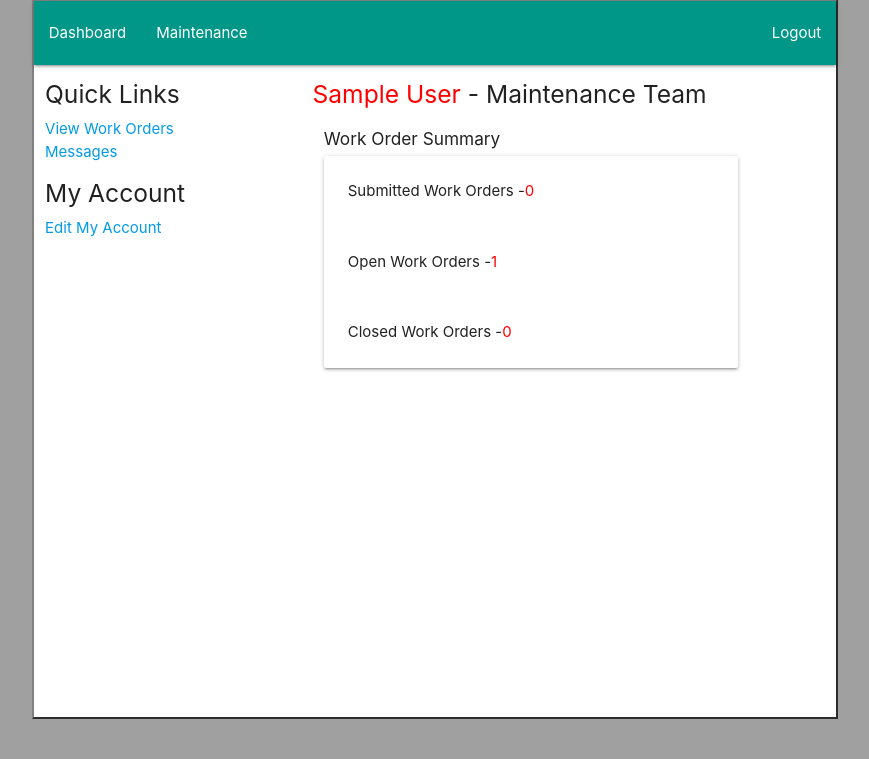
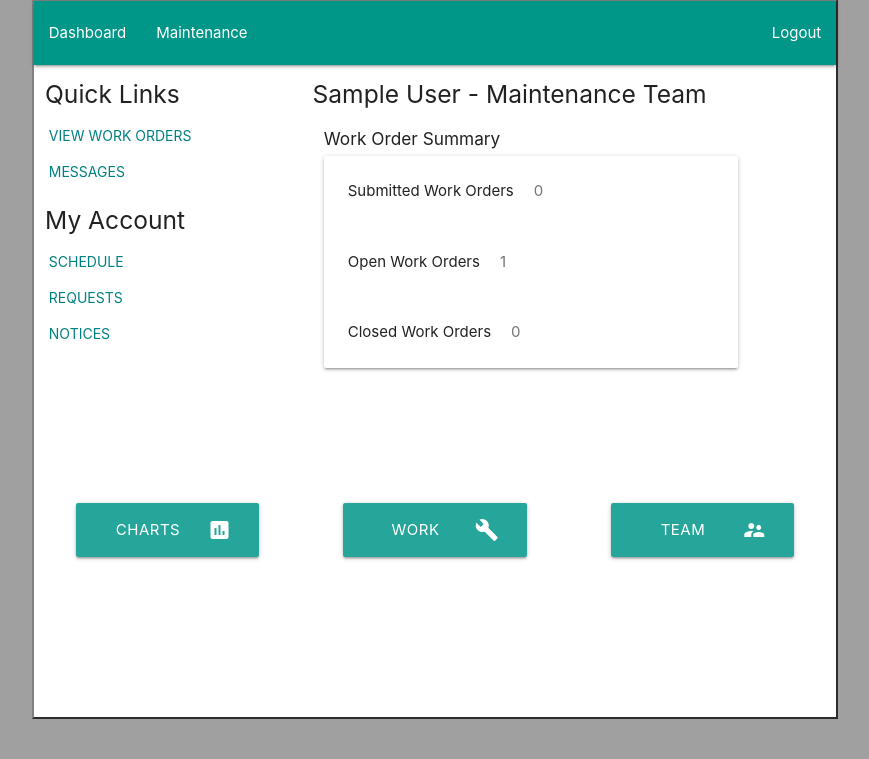
Before and after one commit to AndrewDimes/My-Maintenance, a Django app: page /index/ in a window 1280 px wide. Shown: the part 41-800 px from the top of the page, without its empty margins (205-1074 px from the left). Run offline with Django 3.2, Linux system fonts and the light colour scheme; a user stored in the database is signed in; tables that the repository leaves empty hold one stand-in row (values such as "Sample post").

Commit message:
update design, add buttons to dash

```diff
--- a/mymaintenance_app/templates/index.html
+++ b/mymaintenance_app/templates/index.html
@@ -7,14 +7,16 @@
 <div class="row">
     <div class="col s4">
         <h5>Quick Links</h5>
-        <a href="{% url 'maintenance' %}">View Work Orders</a><br>
-        <a href="">Messages</a><br>
+        <a  style="margin-left:-5%; color:teal;" class="waves-effect waves-teal btn-flat" href="{% url 'maintenance' %}">View Work Orders</a><br>
+        <a  style="margin-left:-5%; color:teal;" class="waves-effect waves-teal btn-flat" href="">Messages</a><br>
         <h5>My Account</h5>
-        <a href="{% url 'profile_update' profile.id%}">Edit My Account</a><br>
+        <a  style="margin-left:-5%; color:teal;" class="waves-effect waves-teal btn-flat" href="">Schedule</a><br>
+        <a  style="margin-left:-5%; color:teal;" class="waves-effect waves-teal btn-flat" href="">Requests</a><br>
+        <a  style="margin-left:-5%; color:teal;" class="waves-effect waves-teal btn-flat" href="">Notices</a><br>
     </div>
     <div class="col s8">
 
-        <h5><span style="color:red;">{{profile.full_name}}</span> - Maintenance Team</h5>
+        <h5><span>{{profile.full_name}}</span> - Maintenance Team</h5>
         <div class="col s12 m7">
             <h6 class="header"> Work Order Summary </h6>
             <div style="width:150%;" class="card">
@@ -22,17 +24,17 @@
               </div>
               <div class="card-stacked">
                 <div class="card-content">
-                  <p >Submitted Work Orders -  <span style="color:red;"> {{all_sub_work}}</span></p>
+                  <p >Submitted Work Orders  <span style="text-align:left" class="badge"> {{all_sub_work}}</span></p>
                 </div>
               </div>
               <div class="card-stacked">
                 <div class="card-content">
-                  <p>Open Work Orders -   <span style="color:red;"> {{all_open_work}}</span></p>
+                  <p>Open Work Orders   <span style="text-align:left" class="badge"> {{all_open_work}}</span></p>
                 </div>
               </div>
               <div class="card-stacked">
                 <div class="card-content">
-                  <p >Closed Work Orders -   <span style="color:red;"> {{all_closed_work}}</span></p>
+                  <p >Closed Work Orders   <span style="text-align:left" class="badge"> {{all_closed_work}}</span></p>
                 </div>
 
               </div>
@@ -41,18 +43,31 @@
 
     </div>
   </div>
+  <div style="text-align: center; margin-top:15%;" class="row">
+
+    <div class="col s4">
+      <a style="width:75%;" class="waves-effect waves-light btn-large"><i class="material-icons right">assessment</i>Charts</a>
+    </div>
+    <div class="col s4">
+      <a style="width:75%;" class="waves-effect waves-light btn-large"><i class="material-icons right">build</i>Work</a>
+    </div>
+    <div class="col s4">
+      <a style="width:75%;" class="waves-effect waves-light btn-large"><i class="material-icons right">supervisor_account</i>Team</a>
+    </div>
+
+  </div>
 {%else%}
 <div class="row">
     <div class="col s4">
         <h5>Quick Links</h5>
-        <a href="{% url 'maintenance' %}">View Work Orders</a><br>
-        <a href="{% url 'workorder_create' %}">Submit Work Order</a><br>
+        <a style="margin-left:-5%; color:teal;" class="waves-effect waves-teal btn-flat" href="{% url 'maintenance' %}">View Work Orders</a><br>
+        <a style="margin-left:-5%; color:teal;" class="waves-effect waves-teal btn-flat" href="{% url 'workorder_create' %}">Submit Work Order</a><br>
         <h5>My Account</h5>
-        <a href="{% url 'profile_update' profile.id%}">Edit My Account</a><br>
+        <a style="margin-left:-5%; color:teal;" class="waves-effect waves-teal btn-flat" href="{% url 'profile_update' profile.id%}">Edit My Account</a><br>
     </div>
     <div class="col s8">
 
-        <h5>Hello, <span style="color:red;">{{profile.full_name}}</span></h5>
+        <h5>Hello, <span >{{profile.full_name}}</span></h5>
         <div class="col s12 m7">
             <h6 class="header"> Apt: {{profile.apartment}} </h6>
             <div style="width:150%;" class="card">
@@ -60,23 +75,36 @@
               </div>
               <div class="card-stacked">
                 <div class="card-content">
-                  <p >Submitted Work Orders -  <span style="color:red;"> {{sub_work}}</span></p>
+                  <p  >Submitted Work Orders   <span style="text-align:left" class="badge"> {{sub_work}}</span></p>
                 </div>
               </div>
               <div class="card-stacked">
                 <div class="card-content">
-                  <p>Open Work Orders -   <span style="color:red;"> {{open_work}}</span></p>
+                  <p>Open Work Orders         <span style="text-align:left" class="badge"> {{open_work}}</span></p>
                 </div>
               </div>
               <div class="card-stacked">
                 <div class="card-content">
-                  <p >Closed Work Orders -   <span style="color:red;"> {{closed_work}}</span></p>
+                  <p >Closed Work Orders    <span style="text-align:left" class="badge"> {{closed_work}}</span></p>
                 </div>
 
               </div>
             </div>
           </div>
     </div>
+  </div>
+  <div style="text-align: center; margin-top:15%;" class="row">
+
+    <div class="col s4">
+      <a style="width:75%;" class="waves-effect waves-light btn-large"><i class="material-icons right">email</i>Contact</a>
+    </div>
+    <div class="col s4">
+      <a style="width:75%;" class="waves-effect waves-light btn-large"><i class="material-icons right">live_help</i>Help</a>
+    </div>
+    <div class="col s4">
+      <a style="width:75%;" class="waves-effect waves-light btn-large"><i class="material-icons right">account_circle</i>Profile</a>
+    </div>
+
   </div>
   {%endif%}
 
--- a/mymaintenance_app/templates/maintenance.html
+++ b/mymaintenance_app/templates/maintenance.html
@@ -26,7 +26,7 @@
   <tbody>
   {% for work in work %}
    <tr>
-    <td><a href="{%url 'work_order_details' work.id %}">{{work.title}}</a></td>
+    <td><a class="waves-effect waves-teal btn-flat" href="{%url 'work_order_details' work.id %}"><u>{{work.title}}</u></a></td>
     <td>{{work.description}}</td>
     <td>{{work.get_status_display}}</td>
  </tr>
@@ -76,7 +76,7 @@
   <tbody>
   {% for work in work_resident %}
    <tr>
-    <td><a href="{%url 'work_order_details' work.id %}">{{work.title}}</a></td>
+    <td><a class="waves-effect waves-teal btn-flat" href="{%url 'work_order_details' work.id %}"><u>{{work.title}}</u></a></td>
     <td>{{work.description}}</td>
     <td>{{work.get_status_display}}</td>
  </tr>
--- a/mymaintenance_app/templates/registration/login.html
+++ b/mymaintenance_app/templates/registration/login.html
@@ -21,8 +21,8 @@
   <div style="margin-bottom: -5%;"class="row">
     <div style="width:100%;" class="col s12 m5">
       <div class="card-panel teal">
-        <span class="white-text">For testing purposes:<br> Resident Account<br> Username: <b>Tester</b> Password: <b>Ii@pass31</b><br>
-          Maintenance Account<br> Username: <b>Maintenance</b> Password: <b>Li@pass31</b></span>
+        <span class="black-text">For testing purposes.<br> Resident Account:<br> Username: <b>Tester</b> Password: <b>Ii@pass31</b><br>
+          Maintenance Account:<br> Username: <b>Maintenance</b> Password: <b>Li@pass31</b></span>
       </div>
     </div>
   </div>
--- a/mymaintenance_app/templates/registration/signup.html
+++ b/mymaintenance_app/templates/registration/signup.html
@@ -31,7 +31,7 @@
     {% csrf_token %}
     {{ form }} <br>
       <input type="submit" class="btn btn-primary" value="Create Account">
-      <p class="signup-p" >Already have an account?  <a href="{% url 'login' %}"> Sign In</a></p>
+      <p class="signup-p" >Already have an account?  <a href="{% url 'login' %}"> Sign In</a>
     </form>
 </div>
 
--- a/mymaintenance_app/templates/work_order_details.html
+++ b/mymaintenance_app/templates/work_order_details.html
@@ -30,7 +30,7 @@
           <td>{{work_order.title}}</td>
           <td>{{work_order.description}}</td>
           {% if request.user.is_superuser %}
-          <td><a href="{% url 'status' work_order.id %}">{{work_order.get_status_display}}</a></td>
+          <td><a class="waves-effect waves-teal btn-flat" href="{% url 'status' work_order.id %}">{{work_order.get_status_display}}</a></td>
           {%else%}
           <td>{{work_order.get_status_display}}</td>
           {%endif%}
--- a/mymaintenance_app/urls.py
+++ b/mymaintenance_app/urls.py
@@ -9,7 +9,6 @@ urlpatterns = [
     path('maintenance/', views.maintenance, name='maintenance'),
     path('maintenance/open', views.open_maintenance, name='open_maintenance'),
     path('maintenance/closed', views.closed_maintenance, name='closed_maintenance'),
-    path('profile/', views.profile, name='profile'),
     path('profile/create/', views.ProfileCreate.as_view(), name='profile_create'),
     path('profile/<int:pk>/update/', views.ProfileUpdate.as_view(), name="profile_update"),
     path('workorders/create/', views.WorkOrderCreate.as_view(), name='workorder_create'),
--- a/mymaintenance_app/views.py
+++ b/mymaintenance_app/views.py
@@ -6,6 +6,7 @@ from django.views.generic import ListView, DetailView
 from .models import WorkOrder, Profile, Photo
 from django.contrib.auth.models import User
 from django.core.paginator import Paginator, EmptyPage, PageNotAnInteger
+from django.contrib.auth.decorators import login_required
 from .forms import CommentForm
 
 # for def
@@ -26,7 +27,7 @@ def home(request):
     else:
         return redirect('login')
 
-
+@login_required
 def index(request):
     open_work = 0
     sub_work = 0
@@ -54,7 +55,7 @@ def index(request):
             all_closed_work = all_closed_work + 1
     return render(request, 'index.html', {'profile': profile, 'sub_work': sub_work, 'open_work': open_work, 'closed_work': closed_work, 'all_sub_work': all_sub_work, 'all_open_work': all_open_work, 'all_closed_work': all_closed_work})
 
-
+@login_required
 def maintenance(request):
     sub_work = []
     super_sub_work = []
@@ -81,6 +82,7 @@ def maintenance(request):
     return render(request, 'maintenance.html',
     {'work': work, 'work_resident': work_resident})
 
+@login_required
 def open_maintenance(request):
     open_work = []
     super_open_work = []
@@ -106,7 +108,7 @@ def open_maintenance(request):
       work_resident = paginator_two.page(paginator_two.num_pages)
     return render(request, 'maintenance.html',
     { 'work': work, 'work_resident': work_resident })
-
+@login_required
 def closed_maintenance(request):
     closed_work = []
     super_closed_work = []
@@ -132,7 +134,7 @@ def closed_maintenance(request):
       work_resident = paginator_two.page(paginator_two.num_pages)
     return render(request, 'maintenance.html',
     {'work': work, 'work_resident': work_resident})
-
+@login_required
 def work_order_details(request, work_order_id):
     work_order = WorkOrder.objects.get(id=work_order_id)
     profile = Profile.objects.get(user=work_order.user)
@@ -143,7 +145,7 @@ def work_order_details(request, work_order_id):
         'comment_form': comment_form,
         'profile': profile
     })
-
+@login_required
 def add_comment(request, work_order_id):
   form = CommentForm(request.POST)
   if form.is_valid():
@@ -152,9 +154,6 @@ def add_comment(request, work_order_id):
     new_comment.save()
   return redirect('work_order_details', work_order_id=work_order_id)
 
-
-def profile(request):
-    return render(request, 'profile.html')
 
 
 class ProfileCreate(LoginRequiredMixin, CreateView):
@@ -181,7 +180,7 @@ class WorkOrderCreate(LoginRequiredMixin, CreateView):
 
         return super().form_valid(form)
 
-
+@login_required
 def workorder_status(request, work_order_id):
     work_order = WorkOrder.objects.get(id=work_order_id)
     if work_order.status == 'O':
@@ -212,7 +211,7 @@ def signup(request):
     context = {'form': form, 'error_message': error_message}
     return render(request, 'registration/signup.html', context)
 
-
+@login_required
 def add_photo(request, work_order_id):
      # photo-file will be the "name" attribute on the <input type="file">
 
```
Also changed, not shown: mymaintenance_app/templates/profile.html (deleted, +0 -12 lines).
